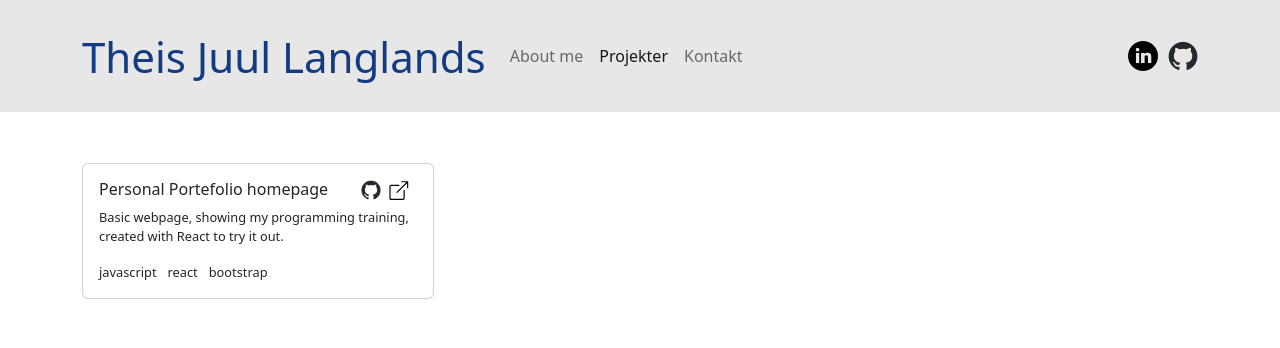
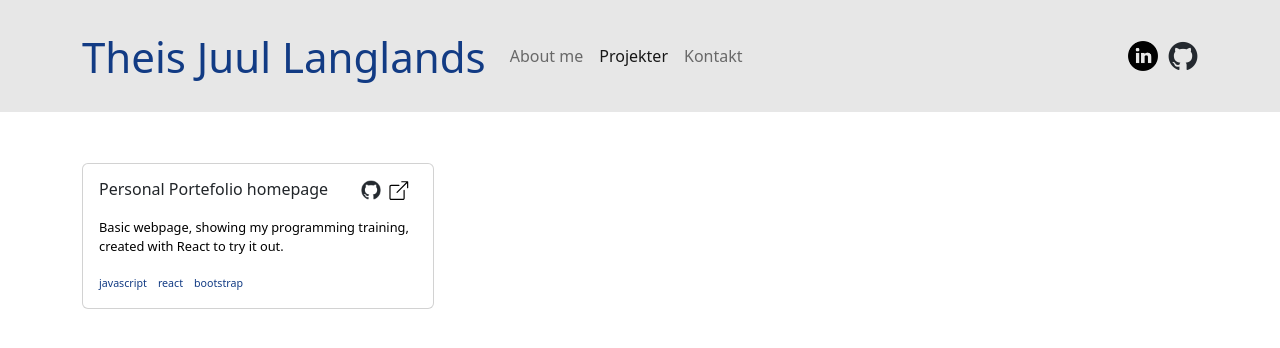
Before and after one commit to theislanglands/Portefolio, a React (Create React App) app: page /projects in a window 1280 px wide. Shown: the top 348 px of the page. Built offline with nearby package versions, Linux system fonts and the light colour scheme.

Commit message:
style cards

```diff
--- a/src/App.css
+++ b/src/App.css
@@ -103,4 +103,12 @@
 
 .tech {
   padding-right: calc(3px + 1vmin);
+  font-size: smaller;
+  color:#123B84;
 }
+
+.card-text {
+  color:black;
+  font-size: 0.8rem;
+  padding-top: 10px;
+}
--- a/src/pages/Projects.js
+++ b/src/pages/Projects.js
@@ -60,7 +60,7 @@ const Projects = () => {
                     <div>
                         <Card style={{ width: '22rem' }}>
                             <Card.Body>
-                                <Card.Title style={{ fontSize: '1rem' }}>
+                                <Card.Title className="cardTitle" style={{ fontSize: '1rem' }}>
                                     <Row>
                                         <Col xs={9}>
                                         {projects[1].title}
@@ -72,7 +72,7 @@ const Projects = () => {
                                         </Col>
                                     </Row>
                                 </Card.Title>
-                                <Card.Text style={{ fontSize: '0.8rem' }}>
+                                <Card.Text className="card-text">
                                     <p>{projects[1].description}</p>
                                     <div>
                                         {getTechs()}
```
